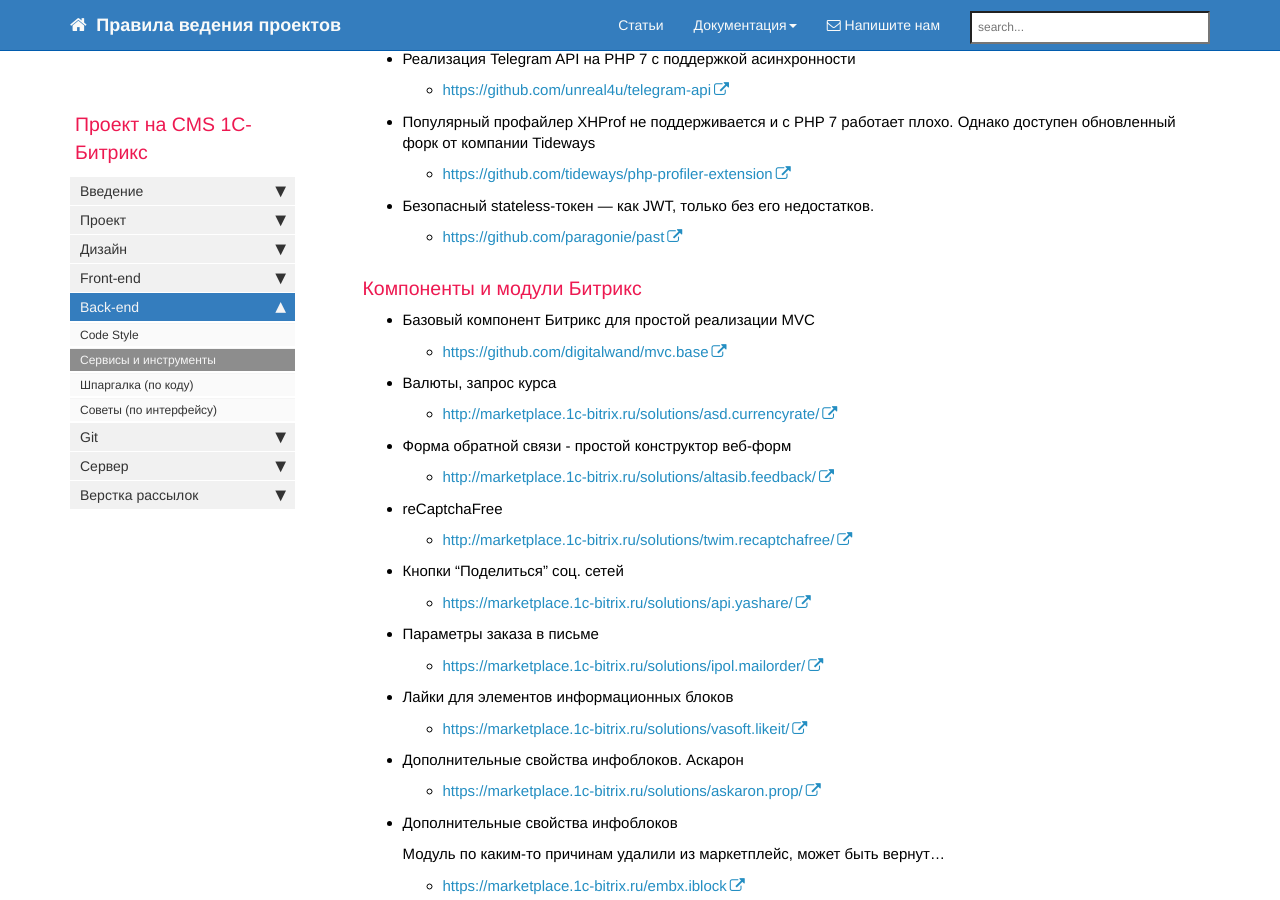
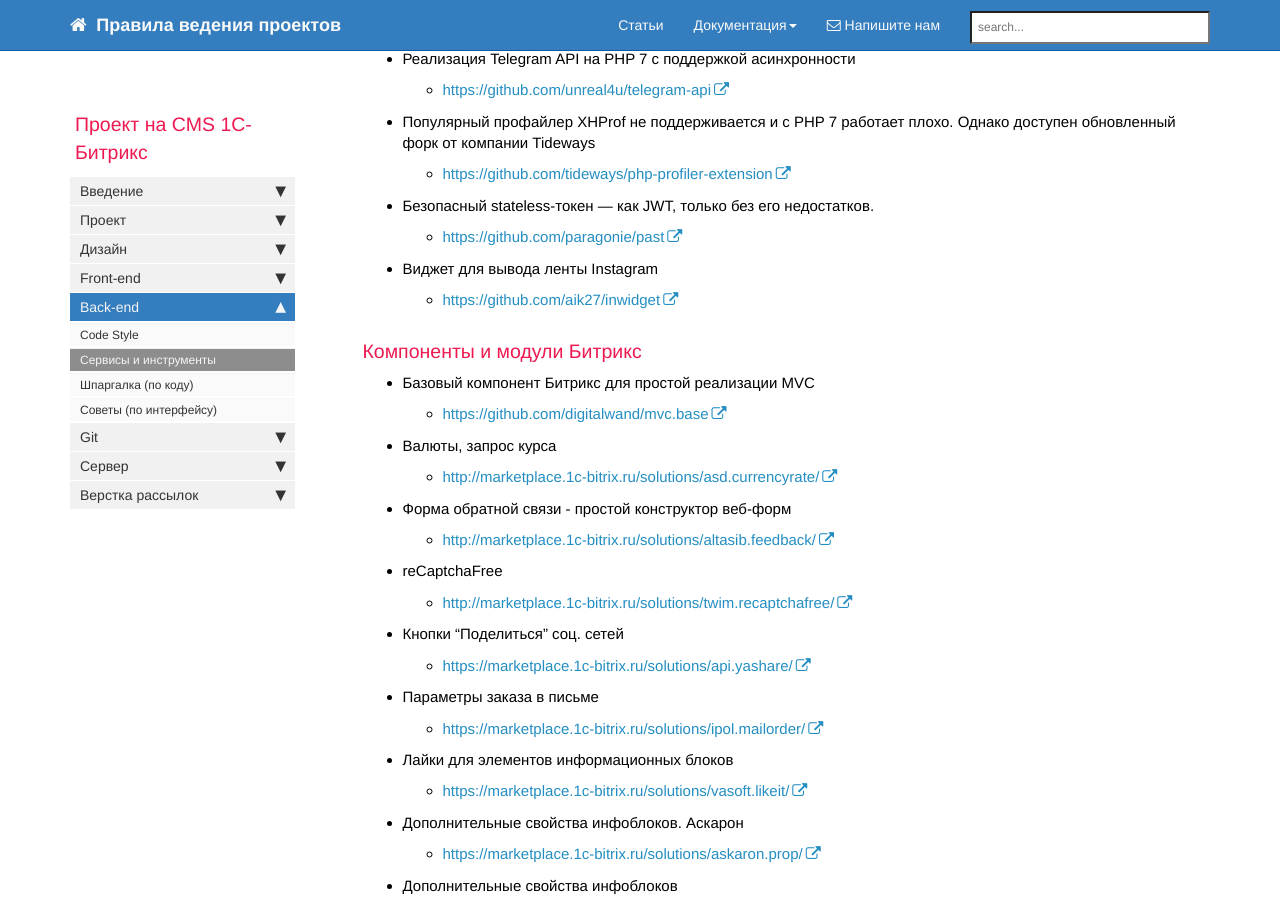
Before and after one commit to gdecider/gdecider.github.io, a Jekyll site: the page built from pages/bx/bx_back-tools.md, in a window 1280 px wide and 900 px high, scrolled down 919 px. Built offline with Jekyll 4.4.1, drawn with Linux system fonts in a browser that asks for light colours; nearby versions of some CDN libraries; comment, search, counter and statistics services are not loaded.

Commit message:
Update bx_back-tools.md

```diff
--- a/pages/bx/bx_back-tools.md
+++ b/pages/bx/bx_back-tools.md
@@ -63,6 +63,10 @@
 * Безопасный stateless-токен — как JWT, только без его недостатков.
 
   * [https://github.com/paragonie/past](https://github.com/paragonie/past)
+
+* Виджет для вывода ленты Instagram
+
+  * [https://github.com/aik27/inwidget](https://github.com/aik27/inwidget)
 
 ### Компоненты и модули Битрикс
 
```
